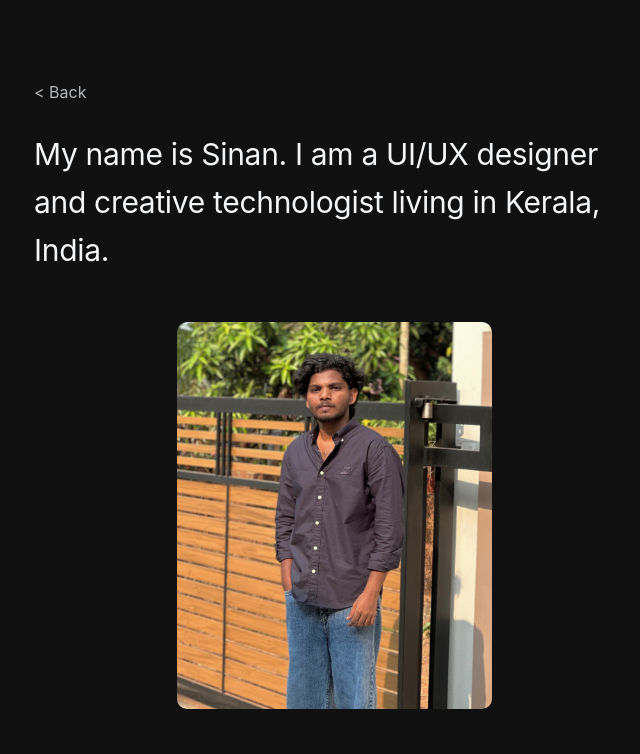
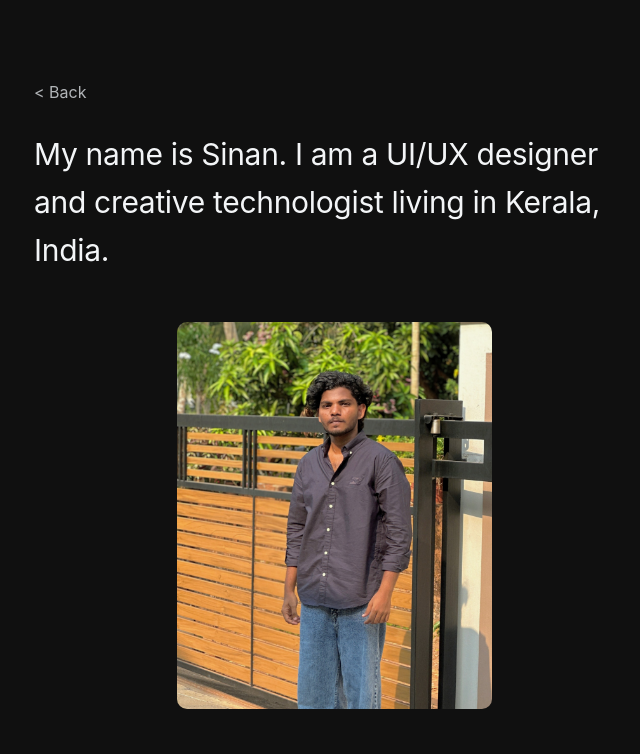
Before and after one commit to Sinan-kp30/Sinan-KP, a plain HTML site: page about.html in a window 1280 px wide. Shown: the top 754 px of the page, without its empty margins (306-946 px from the left). Drawn offline with Linux system fonts and the light colour scheme; a web font is replaced by a local one.

Commit message:
Update about.html

```diff
--- a/about.html
+++ b/about.html
@@ -182,7 +182,7 @@
       My name is Sinan. I am a UI/UX designer and creative technologist living in Kerala, India.
     </h1>
 
-    <img src="IMG_8851~3.JPG" alt="Sinan KP" class="about-image" />
+    <img src="About Hero image.JPG" alt="Sinan KP" class="about-image" />
 
     <div class="about-text">
       <p>
```
